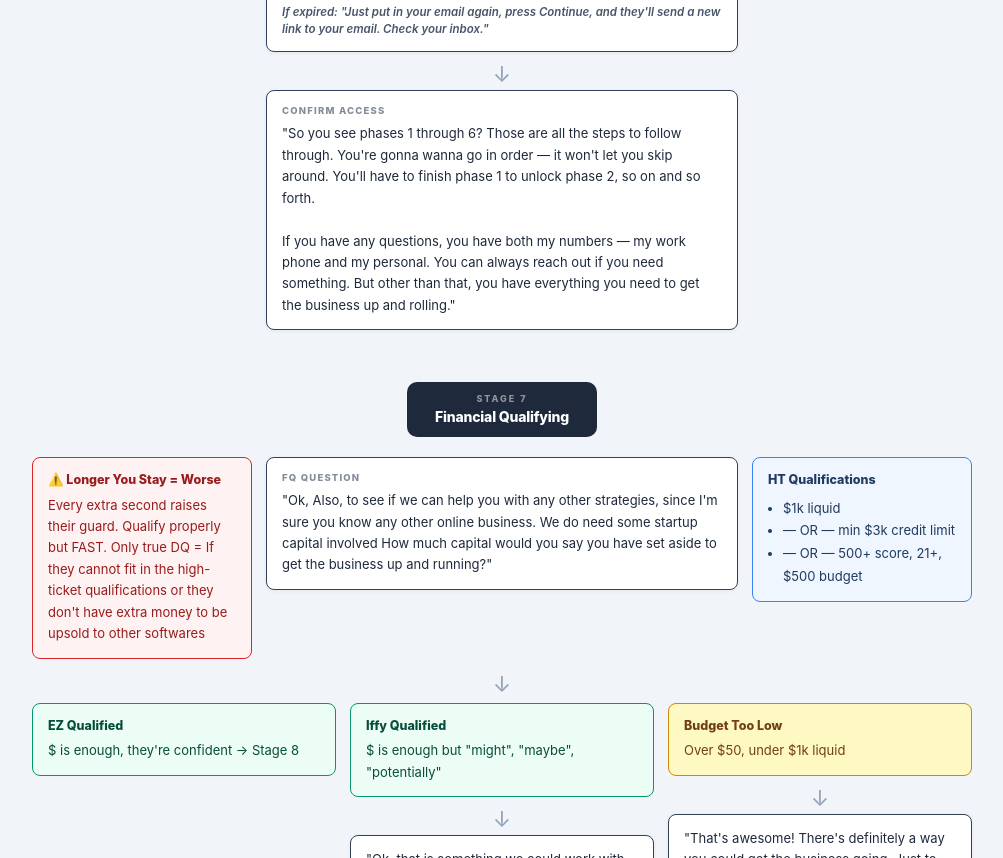
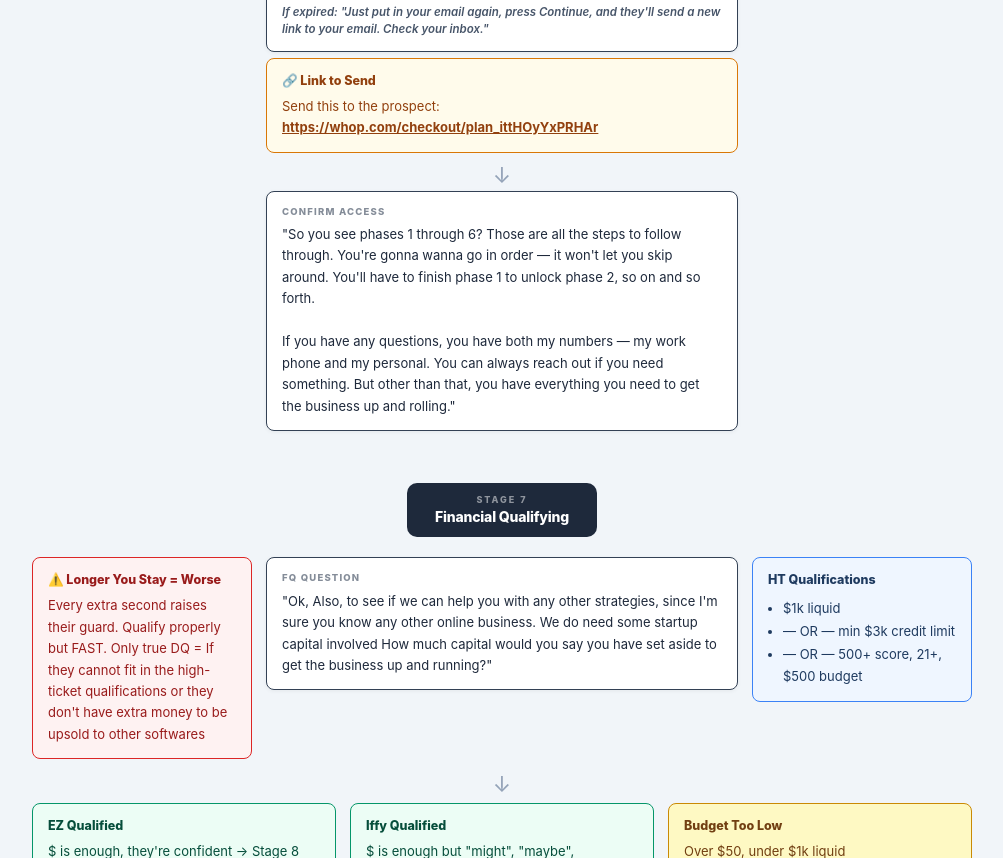
Before and after one commit to kauaoliveira0606/aval, a plain HTML site: page script/index.html in a window 1280 px wide. Shown: the part 8834-9692 px from the top of the page, without its empty margins (138-1141 px from the left). Drawn offline with Linux system fonts and the light colour scheme.

Commit message:
Add setter link box under Activation Link section

```diff
--- a/script/index.html
+++ b/script/index.html
@@ -558,6 +558,10 @@ body{background:var(--bg);color:var(--navy);font-family:-apple-system,BlinkMacSy
         <div class="qt">"Alright, I'm going to send you the portal to your phone number now. Once it comes through, click on that link.<br><br>You'll wanna create an account with Aval — put in your email. And then you should have access to the course with all the modules and phases."</div>
         <div class="nt">If expired: "Just put in your email again, press Continue, and they'll send a new link to your email. Check your inbox."</div>
       </div>
+      <div class="card pc">
+        <div class="ctitle">🔗 Link to Send</div>
+        <div class="qt">Send this to the prospect: <a href="https://whop.com/checkout/plan_ittHOyYxPRHAr" target="_blank" style="color:inherit;font-weight:700">https://whop.com/checkout/plan_ittHOyYxPRHAr</a></div>
+      </div>
       <div class="arr">↓</div>
       <div class="card wt">
         <div class="clabel">Confirm Access</div>
```
